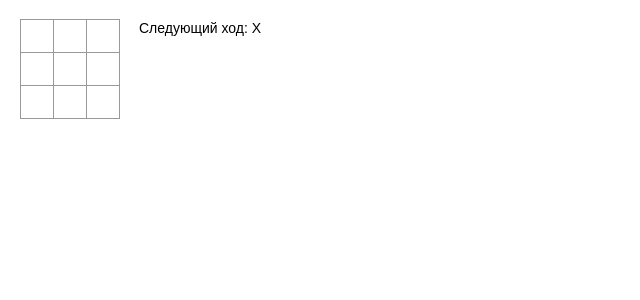
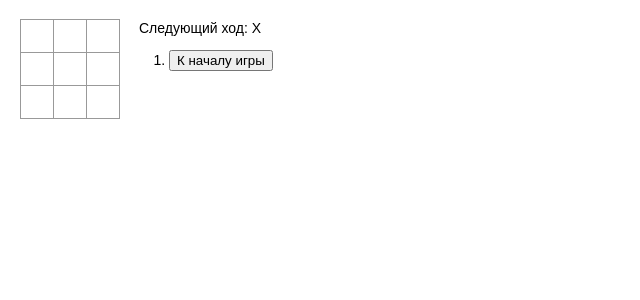
Before and after one commit to RUS29TAM/game-tic-tac-toe, a React (Create React App) app: page / in a window 1280 px wide. Shown: the top 300 px of the page, without its empty margins (0-640 px from the left). Built offline with nearby package versions, Linux system fonts and the light colour scheme.

Commit message:
chore: showing past moves, key selection

```diff
--- a/src/components/Game.jsx
+++ b/src/components/Game.jsx
@@ -36,6 +36,18 @@
         const history = this.state.history;
         const current = history[history.length - 1];
         const winner = calculateWinner(current.squares);
+
+        const moves = history.map((step, move) => {
+          const desc = move ?
+          'Перейти к ходу #' + move :
+              'К началу игры';
+          return (
+              <li key={move}>
+                  <button onClick={() => this.jumpTo(move)}>{desc}</button>
+              </li>
+          );
+        });
+
         let status;
         if (winner) {
             status = 'Выиграл: ' + winner;
@@ -54,7 +66,7 @@
                 </div>
                 <div className="game-info">
                     <div>{status}</div>
-                    <ol>{/* TODO */}</ol>
+                    <ol>{moves}</ol>
                 </div>
             </div>
         );
```
